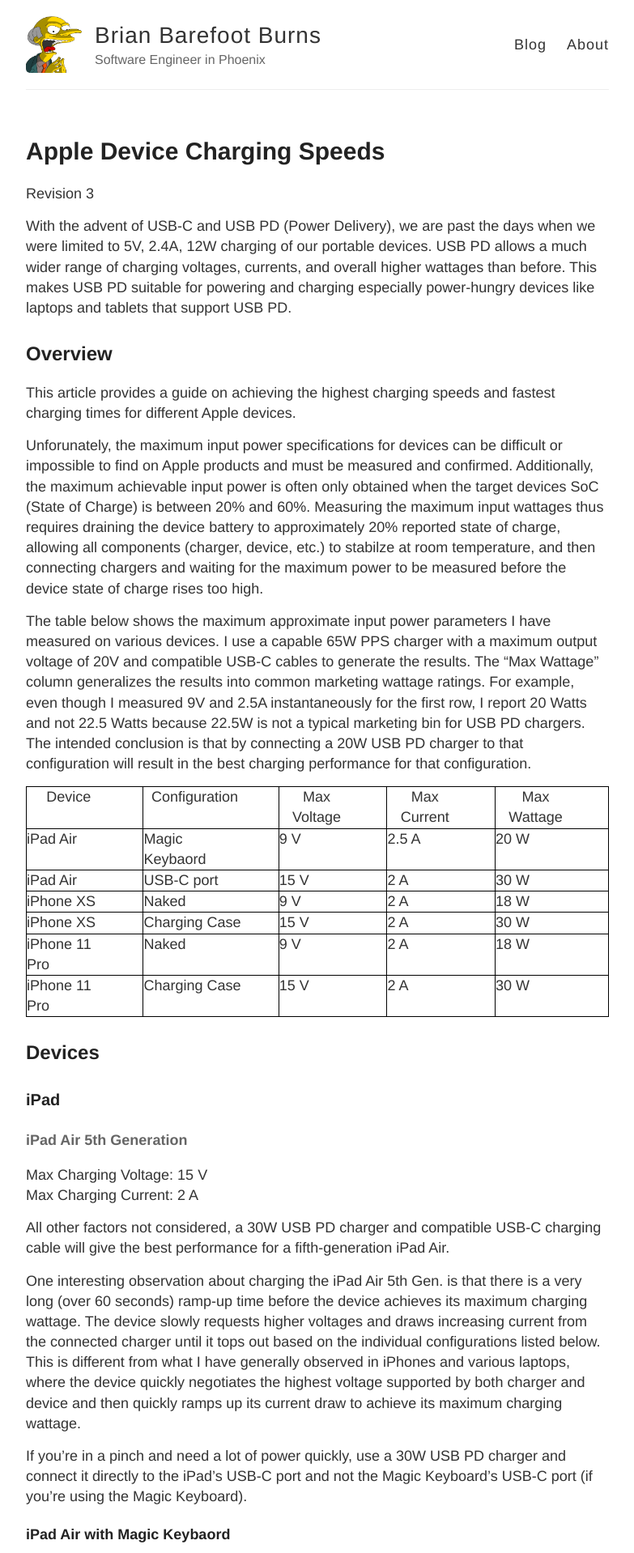
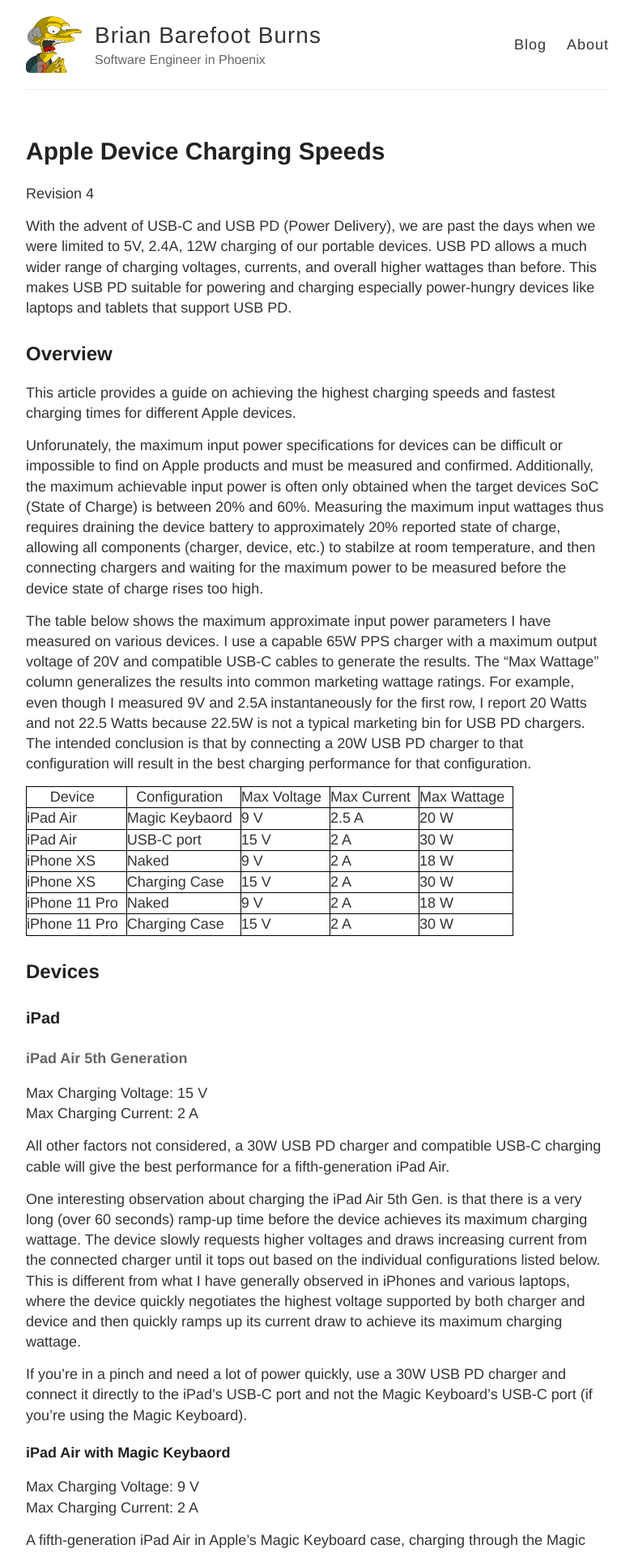
Before and after one commit to bpburns/bpburns.github.io, a Jekyll site: the page built from _posts/2022-09-09-2.md, in a window 1280 px wide. Shown: the top 1918 px of the page at 81% size, without its empty margins (248-1031 px from the left). Built offline with Jekyll 4.4.1, drawn with Linux system fonts in a browser that asks for light colours.

Commit message:
Revision 4

```diff
--- a/_posts/2022-09-09-2.md
+++ b/_posts/2022-09-09-2.md
@@ -3,7 +3,7 @@
 title: Apple Device Charging Speeds
 ---
 
-Revision 3
+Revision 4
 
 With the advent of USB-C and USB PD (Power Delivery), we are past the
 days when we were limited to 5V, 2.4A, 12W charging of our portable
@@ -42,7 +42,7 @@
 <style>
 .tablelines table, .tablelines td, .tablelines th {
     border: 1px solid black;
-    padding-right: 40px;
+    padding-right: 10px;
     }
 </style>
 
```
